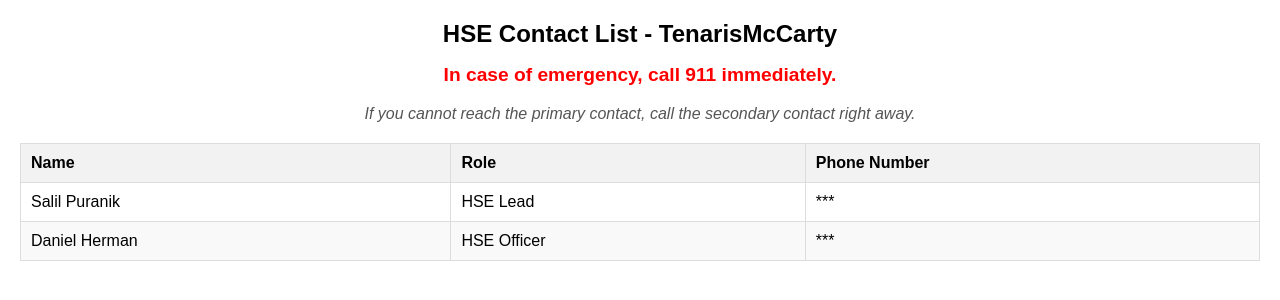
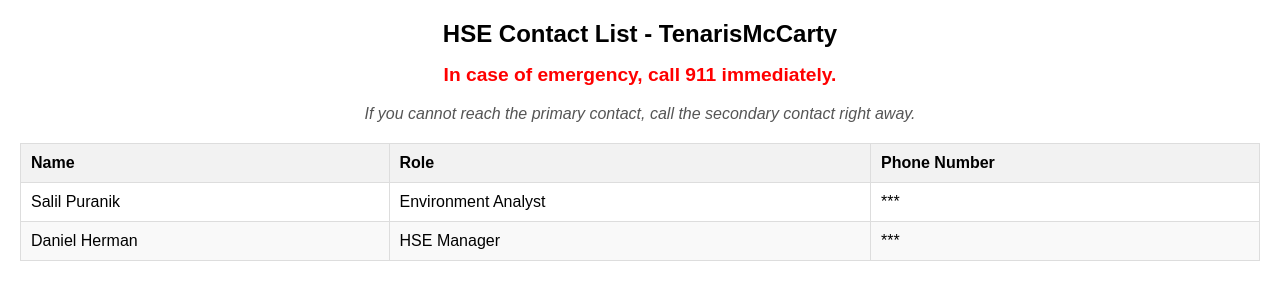
Before and after one commit to TenarisMcCarty/HSE-Contacts, a plain HTML site: page index.html in a window 1280 px wide. Drawn offline with Linux system fonts and the light colour scheme.

Commit message:
Update index.html

```diff
--- a/index.html
+++ b/index.html
@@ -68,12 +68,12 @@
         <tbody>
             <tr>
                 <td>Salil Puranik</td>
-                <td>HSE Lead</td>
+                <td>Environment Analyst</td>
                 <td>***</td>
             </tr>
             <tr>
                 <td>Daniel Herman</td>
-                <td>HSE Officer</td>
+                <td>HSE Manager</td>
                 <td>***</td>
             </tr>
         </tbody>
```
